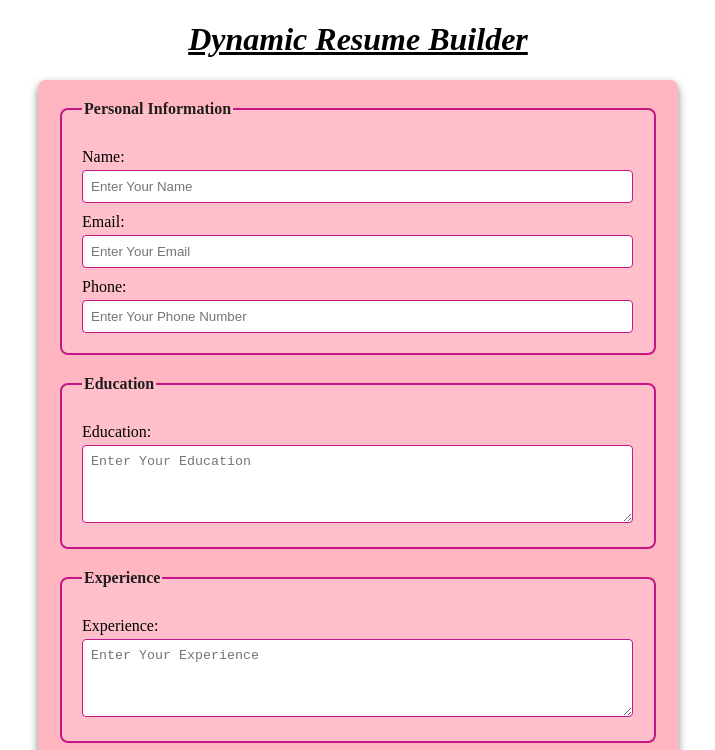
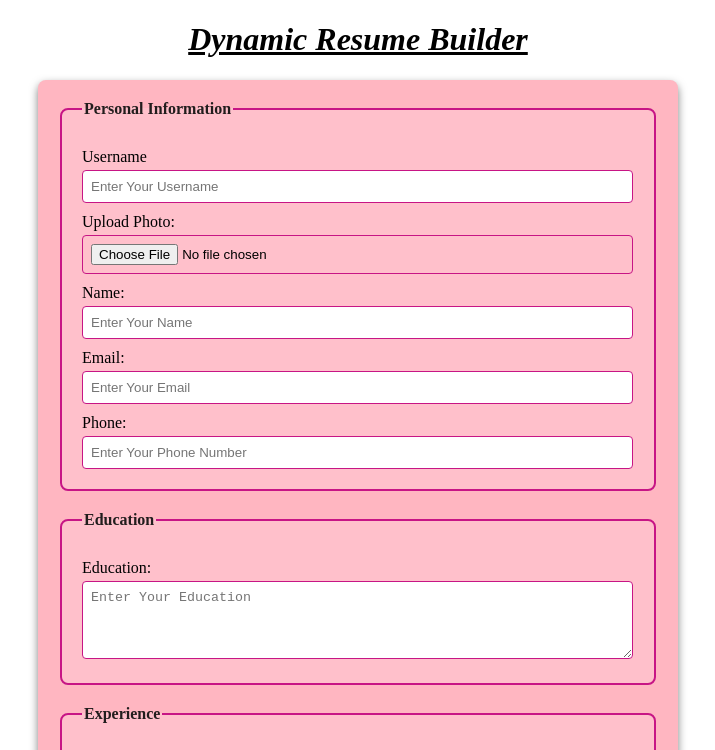
Before and after one commit to IsraImran00/Hackathon-Milestones, a plain HTML site: page milestone 3/index.html in a window 1280 px wide. Shown: the top 750 px of the page, without its empty margins (282-997 px from the left). Drawn offline with Linux system fonts and the light colour scheme.

Commit message:
Update index.html

```diff
--- a/milestone 3/index.html
+++ b/milestone 3/index.html
@@ -8,9 +8,16 @@
 </head>
 <body>
     <h1><i><u>Dynamic Resume Builder</u></i></h1>
+
     <form id="resume-form">
         <fieldset>
             <legend>Personal Information</legend>
+            <label for="username">Username</label>
+            <input type="text" id="username" placeholder="Enter Your Username" required>
+
+            <label for="photo">Upload Photo:</label>
+            <input type="file" id="photo" accept="image/*" required>
+
             <label for="name">Name:</label>
             <input type="text" id="name" placeholder="Enter Your Name" required>
 
@@ -41,13 +48,14 @@
 
         <button type="submit"><b>Generate Resume</b></button>
     </form>
+
     <br>
 
     <!-- Dynamic Resume -->
-     <div id="resume-display">
-        <!-- Resume will be generated below -->
-     </div>
+    <div id="resume-display">
+        <!-- Resume will be generated here -->
+    </div>
 
-     <script src="script.js"></script>
+    <script src="script.js"></script>
 </body>
 </html>
```
